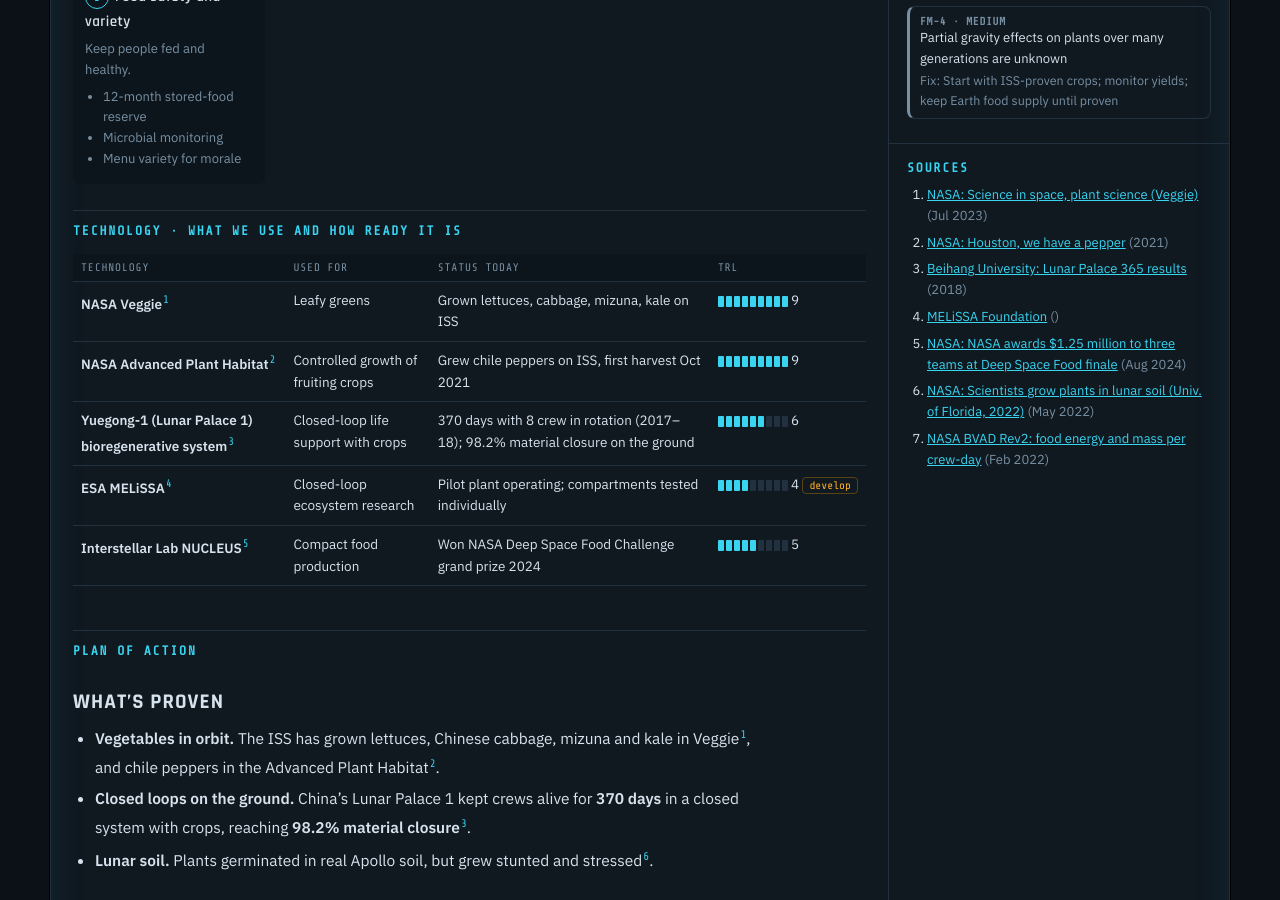
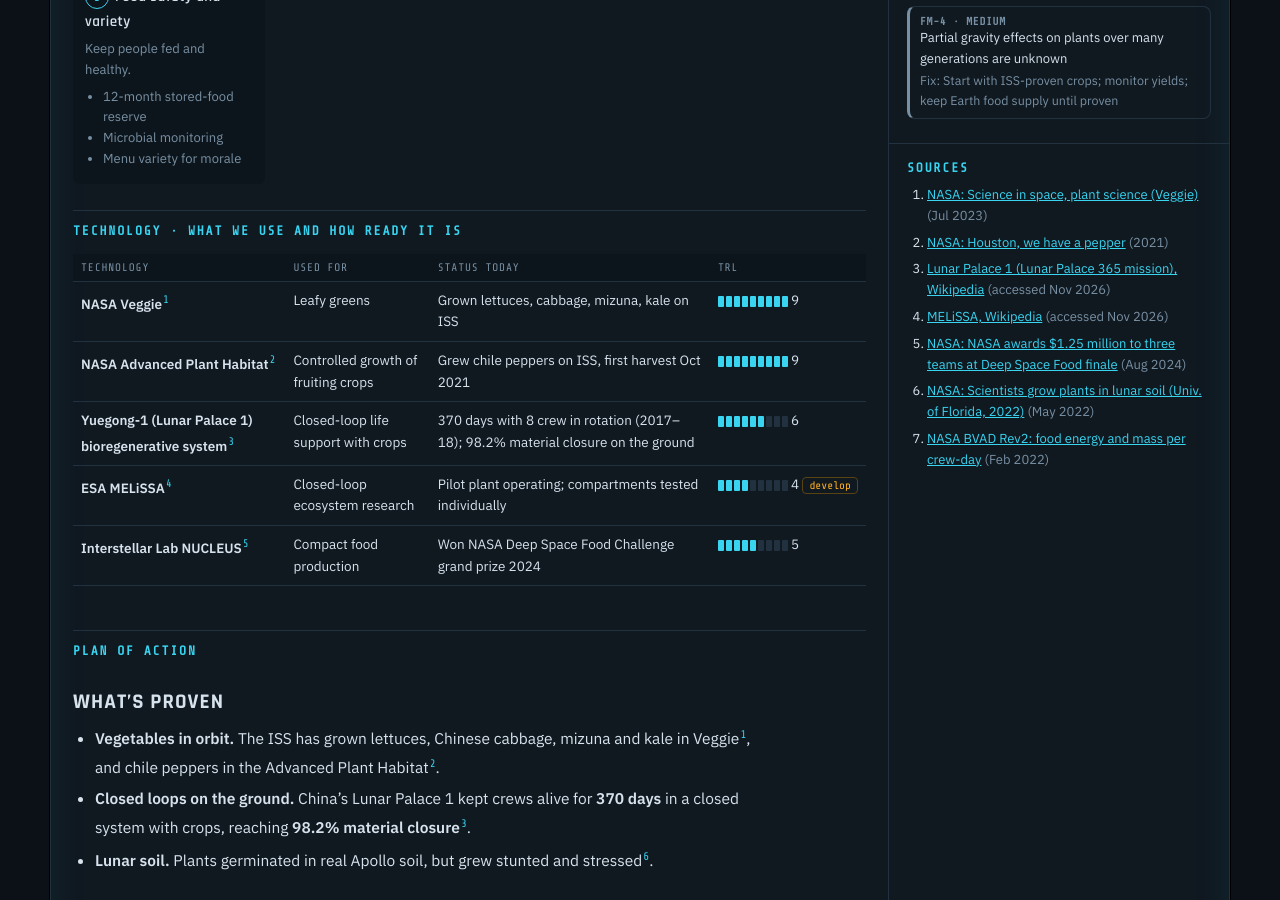
Before and after one commit to TomSomerville/openmoon, a Jekyll site: the page built from _milestones/m10-food.md, in a window 1280 px wide and 900 px high, scrolled down 967 px. Built offline with Jekyll 4.4.1, drawn with Linux system fonts in a browser that asks for light colours.

Commit message:
Replace two broken source links in M10
Co-Authored-By: Claude Opus 5.5 <noreply@anthropic.com>
Claude-Session: https://claude.ai/code/session_01EMgvSuc1KQeVQ8H97cpru4

```diff
--- a/_milestones/m10-food.md
+++ b/_milestones/m10-food.md
@@ -49,8 +49,8 @@ technologies:
 sources:
   - {title: "NASA: Science in space, plant science (Veggie)", url: "https://www.nasa.gov/missions/station/iss-research/science-in-space-week-of-july-10-2023-plant-science/", date: "Jul 2023"}
   - {title: "NASA: Houston, we have a pepper", url: "https://www.nasa.gov/centers-and-facilities/kennedy/houston-we-have-a-pepper/", date: "2021"}
-  - {title: "Beihang University: Lunar Palace 365 results", url: "https://ev.buaa.edu.cn/info/1107/2651.htm", date: "2018"}
-  - {title: "MELiSSA Foundation", url: "https://melissafoundation.org/download/372", date: ""}
+  - {title: "Lunar Palace 1 (Lunar Palace 365 mission), Wikipedia", url: "https://en.wikipedia.org/wiki/Lunar_Palace_1", date: "accessed Nov 2026"}
+  - {title: "MELiSSA, Wikipedia", url: "https://en.wikipedia.org/wiki/MELiSSA", date: "accessed Nov 2026"}
   - {title: "NASA: NASA awards $1.25 million to three teams at Deep Space Food finale", url: "https://www.nasa.gov/news-release/nasa-awards-1-25-million-to-three-teams-at-deep-space-food-finale", date: "Aug 2024"}
   - {title: "NASA: Scientists grow plants in lunar soil (Univ. of Florida, 2022)", url: "https://www.nasa.gov/?p=96327", date: "May 2022"}
   - {title: "NASA BVAD Rev2: food energy and mass per crew-day", url: "https://ntrs.nasa.gov/citations/20210024855", date: "Feb 2022"}
```
